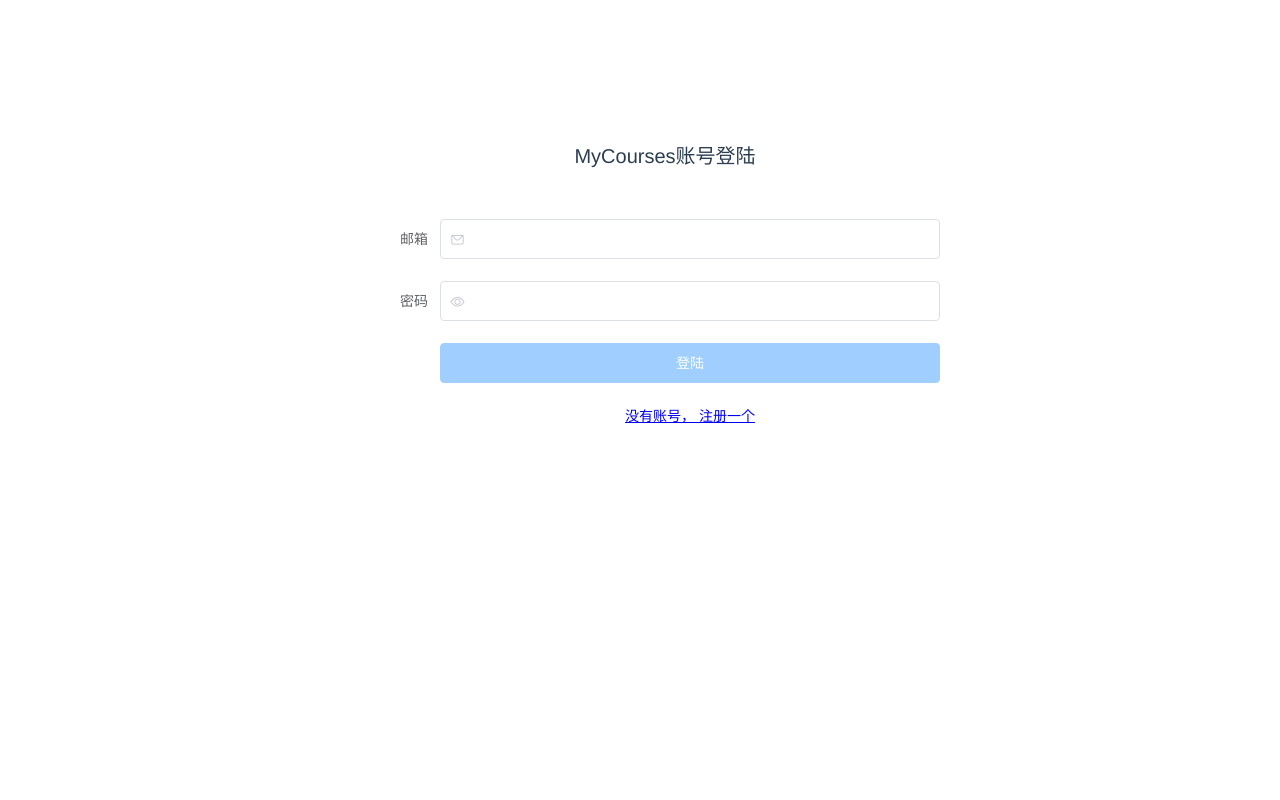
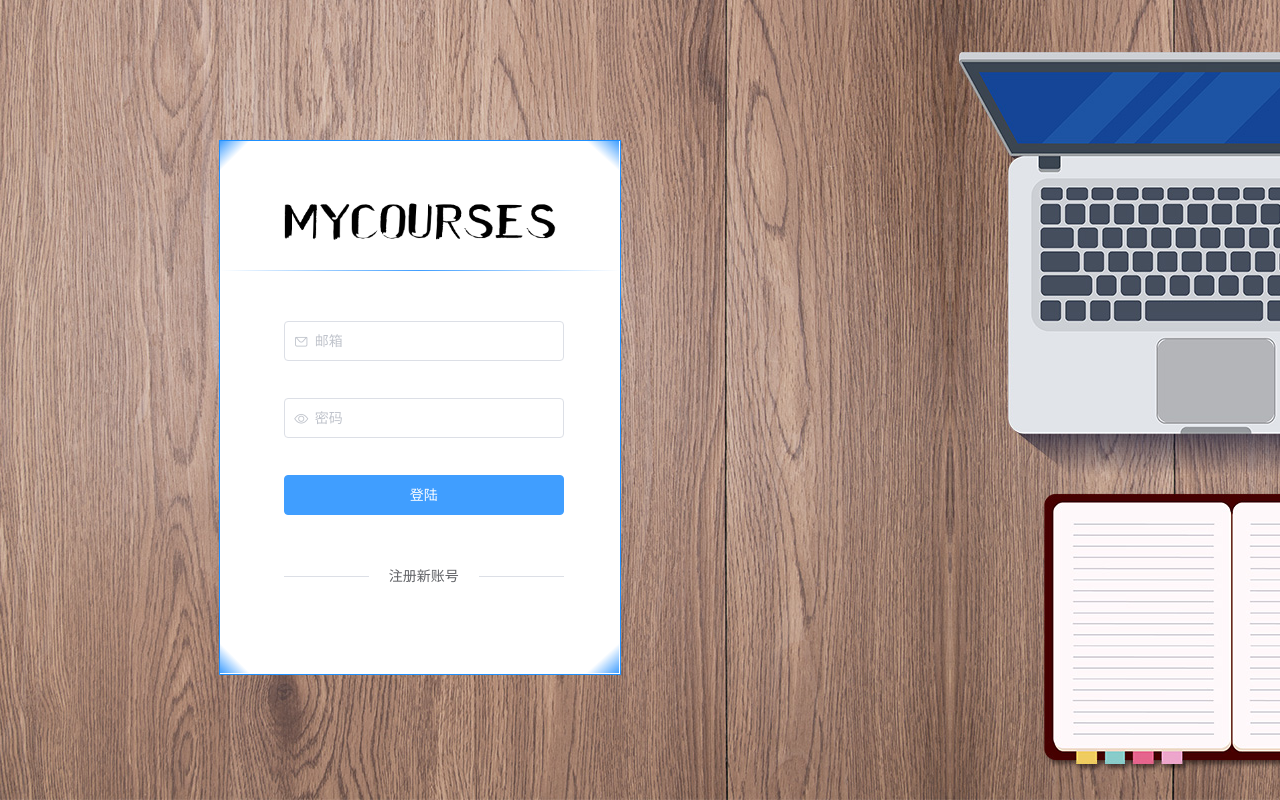
Before and after one commit to hcihomework/HCIFront, a Vue app: page / in a window 1280 px wide. Built offline with nearby package versions, Linux system fonts and the light colour scheme; the HTML template or start-up script is replaced by a standard one.

Commit message:
login、register、list by wang

```diff
--- a/src/components/Login.vue
+++ b/src/components/Login.vue
@@ -1,20 +1,49 @@
 <template>
-  <div style="width: 600px;margin: 120px auto auto auto">
+  <div>
+    <div class="backgroundImg">
+      <img src="@/assets/登录背景.jpg" />
+    </div>
+    <el-col :span="8" :push="4" style="top:80px">
+      <div class="main-div">
         <el-row>
-      <p style="font-size:20px;margin-left: 50px;margin-bottom: 50px">MyCourses账号登陆</p>
+          <el-col :span="12">
+            <div style="width: 30px;height:30px;background: linear-gradient(to bottom right, #409EFF,white ,white);"></div>
+          </el-col>
+          <el-col :span="11" :push="10">
+            <div style="width: 33px;height:30px;background: linear-gradient(to bottom left, #409EFF,white ,white);"></div>
+          </el-col>
         </el-row>
-  <el-form :model="loginForm" status-icon :rules="rules" ref="loginForm" label-width="100px" class="loginForm">
-    <el-form-item label="邮箱" prop="email">
-      <el-input type="email" prefix-icon="el-icon-message" v-model="loginForm.email" autocomplete="off"></el-input>
+        <!--<div style="font-size: 20px;padding-top:30px">MYCOURSES</div>-->
+        <img src="@/assets/MYCOURSES.png" style="width: 300px;height: 50px;padding-top:25px"/>
+        <div style="background:linear-gradient(to left,white,#409EFF,white);height:1px;margin-top: 20px"></div>
+
+        <el-form :model="loginForm" status-icon :rules="rules" ref="loginForm" label-width="100px" style="width: 380px;margin-left:-36px;">
+          <el-form-item  prop="email" style="padding-top:50px">
+            <el-input type="email"placeholder="邮箱" prefix-icon="el-icon-message" v-model="loginForm.email" autocomplete="off">
+              <!--<template slot="append">@ nju.edu.cn</template>-->
+            </el-input>
           </el-form-item>
-    <el-form-item label="密码" prop="password">
-      <el-input type="password" prefix-icon="el-icon-view" v-model="loginForm.password" autocomplete="off"></el-input>
+          <el-form-item prop="password" style="padding-top:15px">
+            <el-input type="password" placeholder="密码"prefix-icon="el-icon-view" v-model="loginForm.password" autocomplete="off"></el-input>
           </el-form-item>
-    <el-form-item>
-      <el-button type="primary" style="width: 500px" :disabled="emailBool||passwordBool"  @click="submitForm()">登陆</el-button>
+          <el-form-item style="padding-top:15px">
+            <el-button type="primary" style="width: 280px"  @click="submitForm()">登陆</el-button>
           </el-form-item>
-    <router-link to="/register" style="font-size: 14px;margin-left: 100px">没有账号， 注册一个</router-link>
+          <el-form-item style="padding-top:15px">
+            <el-divider style="padding-left: 50px;"><el-link href="/register-page" :underline="false">注册新账号</el-link></el-divider>
+          </el-form-item>
+          <!--<router-link to="/register" style="font-size: 14px;margin-left: 100px;color: #CD8535">没有账号， 注册一个</router-link>-->
         </el-form>
+        <el-row style="margin-top:42px">
+          <el-col :span="12">
+            <div style="width: 30px;height:30px;background: linear-gradient(to top right, #409EFF,white ,white);"></div>
+          </el-col>
+          <el-col :span="11" :push="10">
+            <div style="width: 33px;height:30px;background: linear-gradient(to top left, #409EFF,white ,white);"></div>
+          </el-col>
+        </el-row>
+      </div>
+    </el-col>
   </div>
 </template>
 <script>
@@ -96,7 +125,23 @@
 }
 </script>
 <style scoped>
-.loginForm{
-  width: 600px;
+  .backgroundImg{
+    /*background-size: cover;*/
+    width: 100%;
+    height: 100%;
+    top: 0;
+    left: -10px;
+    z-index: -1;
+    position: fixed;
+  }
+  .main-div{
+    position:relative;
+    background: white;
+    width: 400px;
+    height: 533px;
+    border-style: solid;
+    border-width: 1px;
+    border-color: dodgerblue;
+    /*background: linear-gradient(to bottom right, red , blue)*/
   }
 </style>
--- a/src/components/main/RegisterPage.vue
+++ b/src/components/main/RegisterPage.vue
@@ -24,11 +24,8 @@
      </el-col>
    </el-row>
     <div v-show="activeStep==0">
-      <el-row style="margin-top: 30px">
-      <el-col span="10" :pull="1">
-        <p style="font: 16px/1.5 'Microsoft yahei', arial, Simsun, sans-serif;margin-left: -100px;margin-top: 8px">身份</p>
-      </el-col>
-      <el-col span="10" :pull="9">
+      <el-form :label-position="labelPosition" label-width="80px" :rules="rulesOne" :model="registerForm" style="width: 350px;margin-left: 140px;margin-top: 30px">
+        <el-form-item label="身份" >
           <el-select v-model="identity" clearable placeholder="请选择" style="width: 270px">
             <el-option
               v-for="item in options"
@@ -37,47 +34,44 @@
               :value="item.value">
             </el-option>
           </el-select>
-      </el-col>
-    </el-row >
-      <el-row style="margin-top: 30px">
-        <el-col span="10" :pull="1">
-          <p style="font: 16px/1.5 'Microsoft yahei', arial, Simsun, sans-serif;margin-left: -100px;margin-top: 8px">邮箱</p>
-        </el-col>
-        <el-col span="10" :pull="9">
-          <el-input prefix-icon="el-icon-message" type="email" v-model="registerForm.email" style="width: 270px"></el-input>
-        </el-col>
-      </el-row>
-      <el-row style="margin-top: 30px">
-        <el-col span="4" :push="2">
-          <p style="font: 16px/1.5 'Microsoft yahei', arial, Simsun, sans-serif;margin-left: -110px;margin-top: 8px">验证码</p>
-        </el-col>
-        <el-col  span="10" :pull="4">
-          <el-input  prefix-icon="el-icon-key" type="text" v-model="registerForm.captcha" autocomplete="off" style="width:130px;margin-left: -20px "></el-input>
-        </el-col >
-        <el-col  span="10" :pull="11" style="margin-left: -55px">
-          <el-button :disabled="true" @click="countDown" class="captcha-button" style="width: 140px">{{content}}</el-button>
-        </el-col>
-      </el-row>
-      <el-row style="margin-top: 30px">
-        <el-col span="6" :push="3">
-          <el-button type="primary" style="width: 270px" @click="goPerson">下一步，填写个人信息</el-button>
-        </el-col>
-      </el-row>
+        </el-form-item>
+        <el-form-item label="邮箱" prop="email">
+          <el-input prefix-icon="el-icon-message" type="email" v-model="registerForm.email" autocomplete="off" style="width: 270px"></el-input>
+        </el-form-item>
+        <el-form-item label="验证码" prop="captcha">
+              <el-input  prefix-icon="el-icon-key" type="text" v-model="registerForm.captcha" autocomplete="off" style="width:135px"></el-input>
+              <el-button :disabled="emailBool" @click="countDown" class="captcha-button" style="width: 130px">{{content}}</el-button>
+        </el-form-item>
+        <el-form-item>
+          <el-button type="primary":disabled="emailBool||captchaBool||nextStep" style="width: 270px" @click="goPerson()">下一步，填写个人信息</el-button>
+        </el-form-item>
+      </el-form>
     </div>
     <div v-show="activeStep==1">
+      <el-form :model="registerForm" status-icon :rules="rulesTwo" ref="registerForm" label-width="100px" style="width: 420px;margin-left: 140px;margin-top: 30px">
+        <el-form-item label="姓名" prop="username">
+          <el-input prefix-icon="el-icon-document" type="text" v-model="registerForm.username" autocomplete="off"></el-input>
+        </el-form-item>
+        <el-form-item label="学/工号" prop="id">
+          <el-input prefix-icon="el-icon-edit-outline" type="text" v-model="registerForm.id" autocomplete="off"></el-input>
+        </el-form-item>
+        <el-form-item label="密码" prop="password">
+          <el-input prefix-icon="el-icon-view" type="password" v-model="registerForm.password" autocomplete="off"></el-input>
+        </el-form-item>
+        <el-form-item label="确认密码" prop="checkPassword">
+          <el-input prefix-icon="el-icon-view" type="password" v-model="registerForm.checkPassword" autocomplete="off"></el-input>
+        </el-form-item>
+        <el-form-item>
+          <el-button type="primary" :disabled="passwordBool||checkPasswordBool"  @click="submitForm()" class="register-button">注册</el-button>
+        </el-form-item>
+      </el-form>
+      <!--
       <el-row style="margin-top: 30px">
         <el-col span="10" :pull="1">
           <p style="font: 16px/1.5 'Microsoft yahei', arial, Simsun, sans-serif;margin-left: -100px;margin-top: 8px">姓名</p>
         </el-col>
         <el-col span="10" :pull="9">
-          <el-select v-model="identity" clearable placeholder="请选择" style="width: 270px">
-            <el-option
-              v-for="item in options"
-              :key="item.value"
-              :label="item.label"
-              :value="item.value">
-            </el-option>
-          </el-select>
+          <el-input prefix-icon="el-icon-user" type="email" v-model="registerForm.email" style="width: 270px"></el-input>
         </el-col>
       </el-row >
       <el-row style="margin-top: 30px">
@@ -109,8 +103,9 @@
           <el-button type="primary" style="width: 270px" @click="register">注册</el-button>
         </el-col>
       </el-row>
+      -->
     </div>
-    <div v-show="activeStep==3" style="margin-top: 100px;margin-left:-500px">
+    <div v-show="activeStep==2" style="margin-top: 100px;margin-left:-500px">
         <span style="font-size: 25px;color: #67C23A;">恭喜你，注册成功!<el-link type="primary" href="/" style="font-size: 25px;margin-top: -8px;margin-left: 10px">点击返回登陆</el-link></span>
     </div>
     </div>
@@ -121,6 +116,49 @@
   export default {
     name: 'Register',
     data (){
+      let checkEmail= (rule, value, callback) => {
+        if (!value) {
+          return callback(new Error('邮箱不能为空'));
+        } else {
+          let njuEmail = value.split('@') ;
+          if(njuEmail[1] != 'nju.edu.cn' && njuEmail[1]  != 'smail.nju.edu.cn'){
+            return callback(new Error('请输入nju邮箱'));
+          } else {
+            this.emailBool=false;
+            callback();
+          }
+        }
+      };
+      let checkCaptcha = (rule, value, callback) =>{
+        if(!value){
+          return callback(new Error('验证码不能为空'));
+        }else if(value.length!=6){
+          return callback(new Error('验证码为6位'));
+        }else {}
+        this.captchaBool=false;
+        callback();
+
+      };
+      let passwordRule  = (rule, value, callback) =>{
+        if(!value){
+          return callback(new Error('密码不能为空'));
+        }else if(value.length<6||value.length>15){
+          return callback(new Error('密码长度为6-15位'));
+        }else{
+          this.passwordBool=false;
+          callback();
+        }
+      };
+      let checkPasswordRule  = (rule, value, callback) =>{
+        if(!value){
+          return callback(new Error('密码不能为空'));
+        }else if(value!=this.registerForm.password){
+          return callback(new Error('密码不一致'));
+        }else{
+          this.checkPasswordBool=false;
+          callback();
+        }
+      };
       return {
         registerForm:{
           email:'',
@@ -130,12 +168,28 @@
           checkPassword:'',
           captcha:''
         },
+        rulesOne: {
+          email: [
+            {validator: checkEmail, trigger: 'blur'}
+          ],
+          captcha: [
+            {validator: checkCaptcha,trigger: 'blur'}
+          ]
+        },
+        rulesTwo: {
+          password: [
+            {validator: passwordRule, trigger: 'blur'}
+          ],
+          checkPassword: [
+            {validator: checkPasswordRule, trigger: 'blur'}
+          ],
+        },
         activeStep:0,
+        nextStep:false,//后续测试修改
         emailBool:true,
-        idBool:true,
+        captchaBool:true,
         passwordBool:true,
         checkPasswordBool:true,
-        captchaBool:true,
         timeLate:false,
         content:'发送验证码',
         totalTime: 60,
@@ -150,6 +204,62 @@
       }
     },
     methods: {
+      countDown(){
+        //验证码发送
+        let url='/api/sendcode'
+        this.$axios.get(url,{
+          params: {
+            'email': this.registerForm.email
+          },
+          headers: {
+            'Content-Type': 'application/json;charset=UTF-8'
+          }
+        }).then(res=>{
+          if(res.data=='exist'){
+            this.openMessage('该邮箱已被注册');
+          }else if(res.data=='fail'){
+            this.openMessage('请检查邮箱是否正确');
+          }else {
+            this.nextStep=false
+          }
+        }).catch(error=>{
+          console.log(error);
+        })
+        //发送倒计时
+        this.timeLate=true;
+        let clock = window.setInterval(() => {
+          this.totalTime--
+          if(this.totalTime<0){
+            this.timeLate=false;
+            window.clearInterval(clock);
+            this.content = '重新发送';
+            this.totalTime = 60;
+          }else
+            this.content = this.totalTime + 's'
+        },1000)
+      },
+      isCaptcha(){
+        let url='/api/checkcaptcha'
+        this.$axios.get(url,{
+          params:{
+            "captcha":this.registerForm.captcha,
+          },
+          headers: {
+            'Content-Type': 'application/json;charset=UTF-8'
+          }
+        }).then(res=>{
+          if(res.data!='success'){
+            open(res.data);
+          }else{
+            this.activeStep++;
+          }
+        }).catch(error=>{
+          console.log(error);
+        })
+      },
+      goPerson(){
+        this.isCaptcha();
+      },
       submitForm(){
         //注册
         //alert(this.registerForm.captcha)
@@ -167,17 +277,7 @@
           }
         }).then(res=>{
           if(res.data=='success'){
-            this.$message({
-              message: '恭喜你，MyCourses注册成功',
-              type: 'success'
-            });
-            this.$router.push({
-                path:'/',
-                query:{
-                  'user':this.registerForm.email
-                }
-              }
-            )
+            this.activeStep++;
           }else {
             this.openMessage(res.data)
           }
@@ -185,43 +285,6 @@
           console.log(error)
         })
 
-      },
-      countDown(){
-        //验证码发送
-        let url='/api/sendcode'
-        this.$axios.get(url,{
-          params: {
-            'email': this.registerForm.email
-          },
-          headers: {
-            'Content-Type': 'application/json;charset=UTF-8'
-          }
-        }).then(res=>{
-          if(res.data!=true){
-            open('请检查邮箱是否正确');
-          }
-        }).catch(error=>{
-          console.log(error);
-        })
-        //发送倒计时
-        this.timeLate=true;
-        let clock = window.setInterval(() => {
-          this.totalTime--
-          if(this.totalTime<0){
-            this.timeLate=false;
-            window.clearInterval(clock);
-            this.content = '重新发送';
-            this.totalTime = 60;
-          }else
-            this.content = this.totalTime + 's'
-        },1000)
-      },
-      goPerson(){
-        this.activeStep++;
-      },
-      register(){
-        this.activeStep++;
-        this.activeStep++;
       },
 
       openMessage(message) {
--- a/src/components/student/MyCourses.vue
+++ b/src/components/student/MyCourses.vue
@@ -1,8 +1,8 @@
 <template>
-  <div>
+  <div style="width: 1060px">
     <el-row>
-    <el-col :span="8" v-for="item in tableData" :key="item">
-      <el-card style="width: 350px;background-color: whitesmoke">
+    <el-col v-for="item in tableData" :key="item" :span="8">
+      <el-card style="width: 320px;background-color: whitesmoke;margin-top: 20px">
         <div style="padding: 20px;">
           <span style="font-size: 30px;font-weight: bold">{{item.name}}</span><br/>
           <span>课程时间：{{item.begin_time}}</span><br/>
```
Lines whose indentation alone changed are shown as unchanged.
